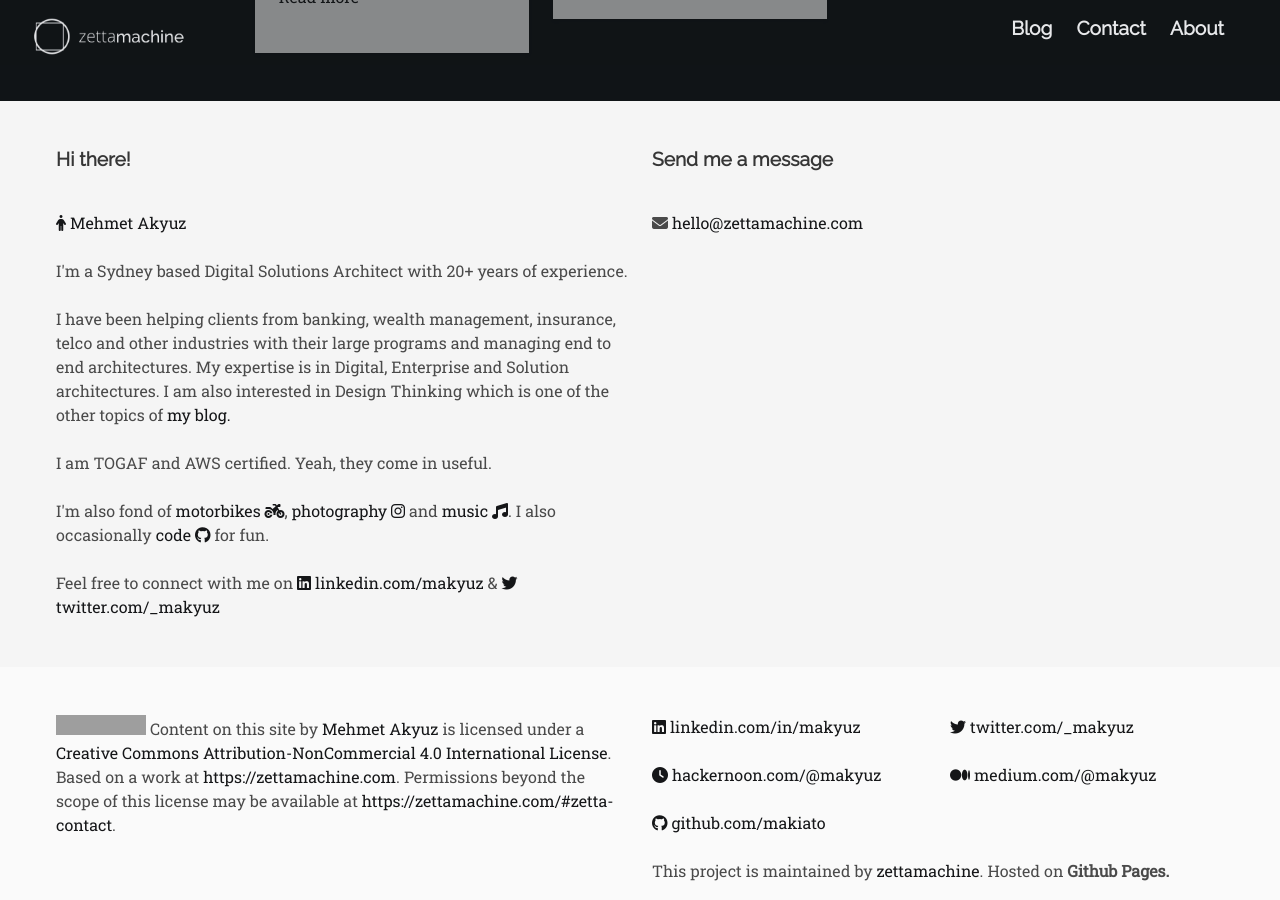
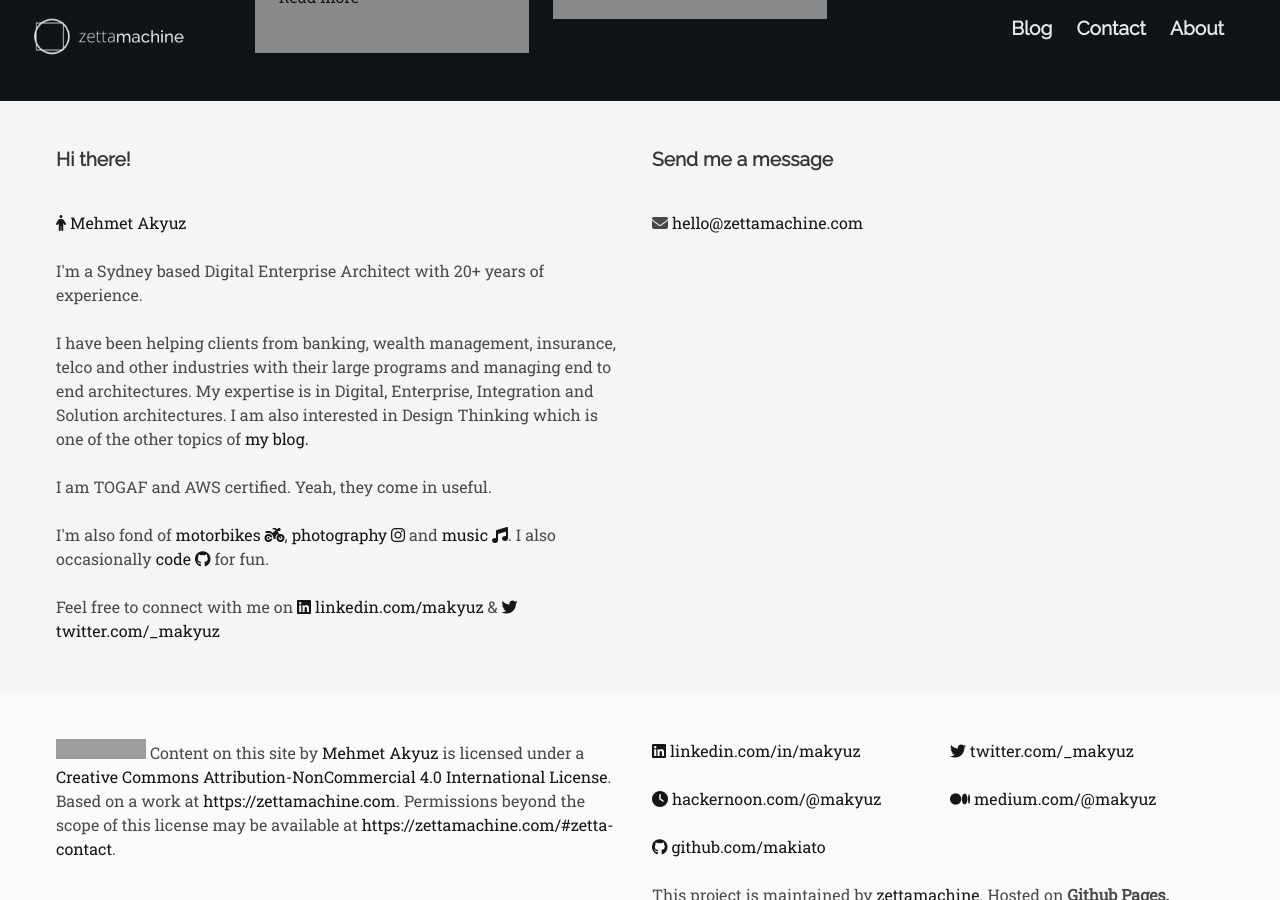
Before and after one commit to zettamachine/makiato.github.io, a Jekyll site: the page built from index.html, in a window 1280 px wide and 900 px high, scrolled down 837 px. Built offline with Jekyll 4.4.1, drawn with Linux system fonts in a browser that asks for light colours; nearby versions of some CDN libraries; comment, search, counter and statistics services are not loaded; grey boxes are pictures that could not be loaded.

Commit message:
Updated about section

```diff
--- a/_includes/about.html
+++ b/_includes/about.html
@@ -1,9 +1,9 @@
 <p class="content"><a href="https://linkedin.com/in/makyuz"><i class="fas fa-male"></i> Mehmet Akyuz</a></p>
-<p class="content">I'm a Sydney based Digital Solutions Architect with 20+ years of experience.</p>
-<p class="content">I have been helping clients from banking, wealth management, insurance, telco and other industries with their large programs and managing end to end architectures. My expertise is in Digital, Enterprise and Solution architectures. I am also interested in Design Thinking which is one of the other topics of <a href="{{ site.url }}/blog">my blog.</a></p>
+<p class="content">I'm a Sydney based Digital Enterprise Architect with 20+ years of experience.</p>
+<p class="content">I have been helping clients from banking, wealth management, insurance, telco and other industries with their large programs and managing end to end architectures. My expertise is in Digital, Enterprise, Integration and Solution architectures. I am also interested in Design Thinking which is one of the other topics of <a href="{{ site.url }}/blog">my blog.</a></p>
 <p class="content">I am TOGAF and AWS certified. Yeah, they come in useful.</p>
 <p class="content">I'm also fond of
-    <a href="https://www.instagram.com/p/B5zi1_onZch/?utm_source=ig_web_copy_link">motorbikes <i class="fas fa-motorcycle"></i></a>,
+    <a href="https://www.instagram.com/p/CASlvjgHXCQ/">motorbikes <i class="fas fa-motorcycle"></i></a>,
     <a href="https://www.instagram.com/mak100/">photography <i class="fab fa-instagram"></i></a> and
     <a href="https://www.last.fm/user/mak100">music <i class="fas fa-music"></i></a>.
     I also occasionally <a href="https://github.com/makiato">code <i class="fab fa-github"></i></a> for fun.
```
